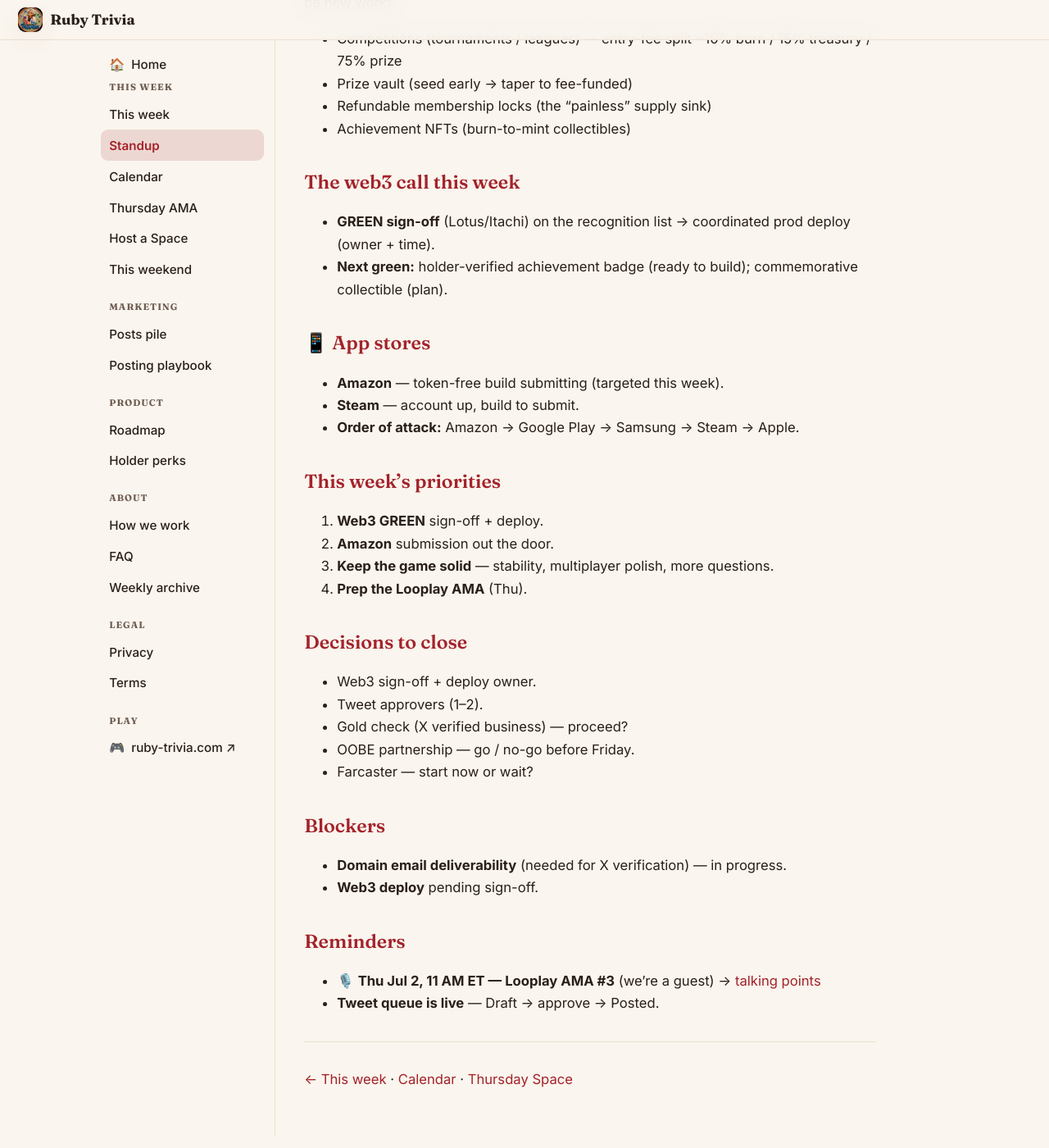
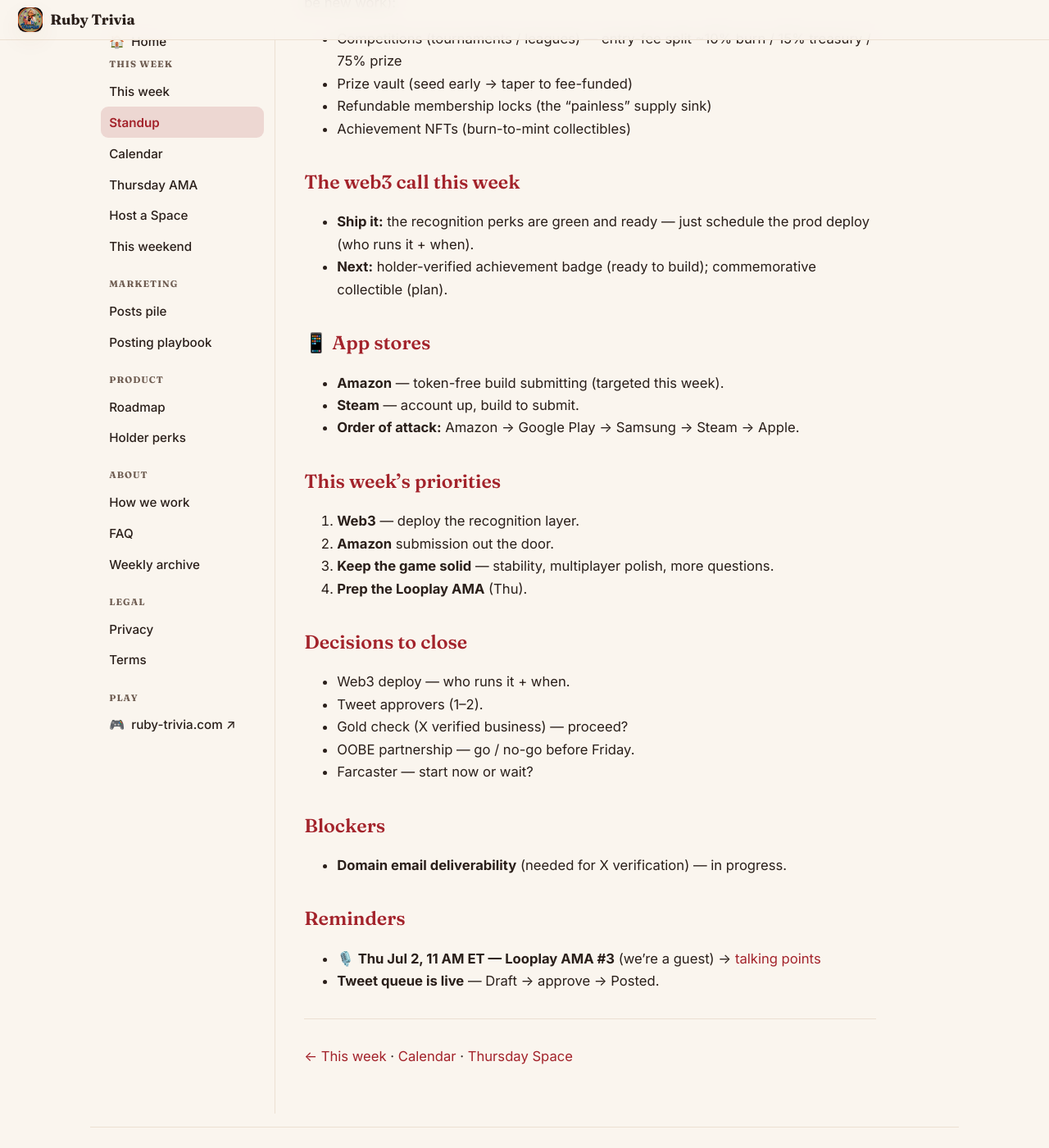
Before and after one commit to ruby-high/ruby-trivia-handbook, a Jekyll site: the page built from standup.md, in a window 1280 px wide and 1400 px high, scrolled down 1790 px. Shown: the whole window at 82% size. Built offline with Jekyll 4.4.1, drawn with Linux system fonts in a browser that asks for light colours; some of the changed text lies outside the part shown.

Commit message:
Standup: drop the Lotus/Itachi sign-off framing on web3
The recognition layer is GREEN (nothing yellow — the multiplier was removed),
so it doesn't need a compliance sign-off. Remaining step is just scheduling
the prod deploy. Removes the incorrect "pending sign-off" language.

Co-Authored-By: Claude Opus 4.8 <noreply@anthropic.com>

```diff
--- a/standup.md
+++ b/standup.md
@@ -11,7 +11,7 @@ title: Standup — Wednesday
 - ✅ **$TRIVIA launched** (Solana / pump.fun).
 - ✅ **Now a registered business** — LLC, EIN, and D-U-N-S all done (DUNS unblocks Google Play + Apple).
 - ✅ **Stores in motion** — Amazon APK submitting; Steam account created.
-- ✅ **Web3 GREEN release staged** (PR #49) — holder perks built + tested, pending sign-off (below).
+- ✅ **Web3 recognition layer** built + tested — recognition-only, ready to deploy (below).
 - ✅ **Handbook expanded** — Posts / Calendar / Playbook / Roadmap tabs + mobile nav.
 - ✅ **Tweet queue** (shared sheet) live for the team.
 
@@ -51,8 +51,8 @@ Roadmap only (the old design was EVM/BNB and is **not deployed**; a Solana build
 - Achievement NFTs (burn-to-mint collectibles)
 
 ## The web3 call this week
-- **GREEN sign-off** (Lotus/Itachi) on the recognition list → coordinated prod deploy (owner + time).
-- **Next green:** holder-verified achievement badge (ready to build); commemorative collectible (plan).
+- **Ship it:** the recognition perks are green and ready — just schedule the prod deploy (who runs it + when).
+- **Next:** holder-verified achievement badge (ready to build); commemorative collectible (plan).
 
 ## 📱 App stores
 - **Amazon** — token-free build submitting (targeted this week).
@@ -60,13 +60,13 @@ Roadmap only (the old design was EVM/BNB and is **not deployed**; a Solana build
 - **Order of attack:** Amazon → Google Play → Samsung → Steam → Apple.
 
 ## This week's priorities
-1. **Web3 GREEN** sign-off + deploy.
+1. **Web3** — deploy the recognition layer.
 2. **Amazon** submission out the door.
 3. **Keep the game solid** — stability, multiplayer polish, more questions.
 4. **Prep the Looplay AMA** (Thu).
 
 ## Decisions to close
-- Web3 sign-off + deploy owner.
+- Web3 deploy — who runs it + when.
 - Tweet approvers (1–2).
 - Gold check (X verified business) — proceed?
 - OOBE partnership — go / no-go before Friday.
@@ -74,7 +74,6 @@ Roadmap only (the old design was EVM/BNB and is **not deployed**; a Solana build
 
 ## Blockers
 - **Domain email deliverability** (needed for X verification) — in progress.
-- **Web3 deploy** pending sign-off.
 
 ## Reminders
 - 🎙️ **Thu Jul 2, 11 AM ET — Looplay AMA #3** (we're a guest) → [talking points](space)
```
